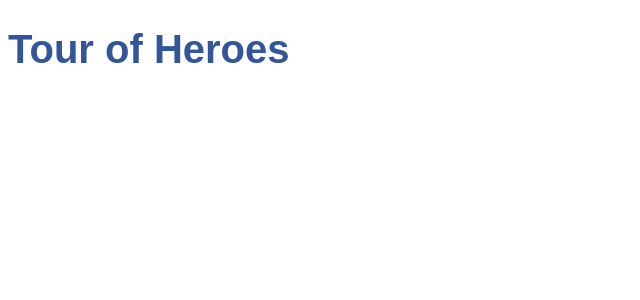
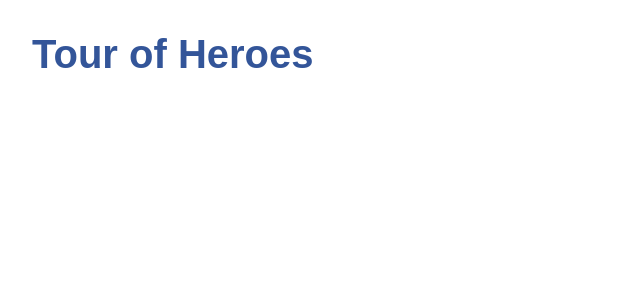
Before and after one commit to shinemon/angular-samples, an Angular app in the folder angular-tour-of-heroes/: page / in a window 1280 px wide. Shown: the top 300 px of the page, without its empty margins (0-640 px from the left). Built offline with nearby package versions, Linux system fonts and the light colour scheme.

Commit message:
css additional inclusion

```diff
--- a/angular-tour-of-heroes/src/styles.css
+++ b/angular-tour-of-heroes/src/styles.css
@@ -4,3 +4,19 @@ color: #359;
 font-family: Arial, Helvetica, sans-serif;
 font-size: 250%
 }
+h2, h3 {
+  color: #444;
+  font-family: Arial, Helvetica, sans-serif;
+  font-weight: lighter;
+}
+body {
+  margin: 2em;
+}
+body, input[type="text"], button {
+  color: #333;
+  font-family: Cambria, Georgia;
+}
+/* everywhere else */
+* {
+  font-family: Arial, Helvetica, sans-serif;
+}
```
